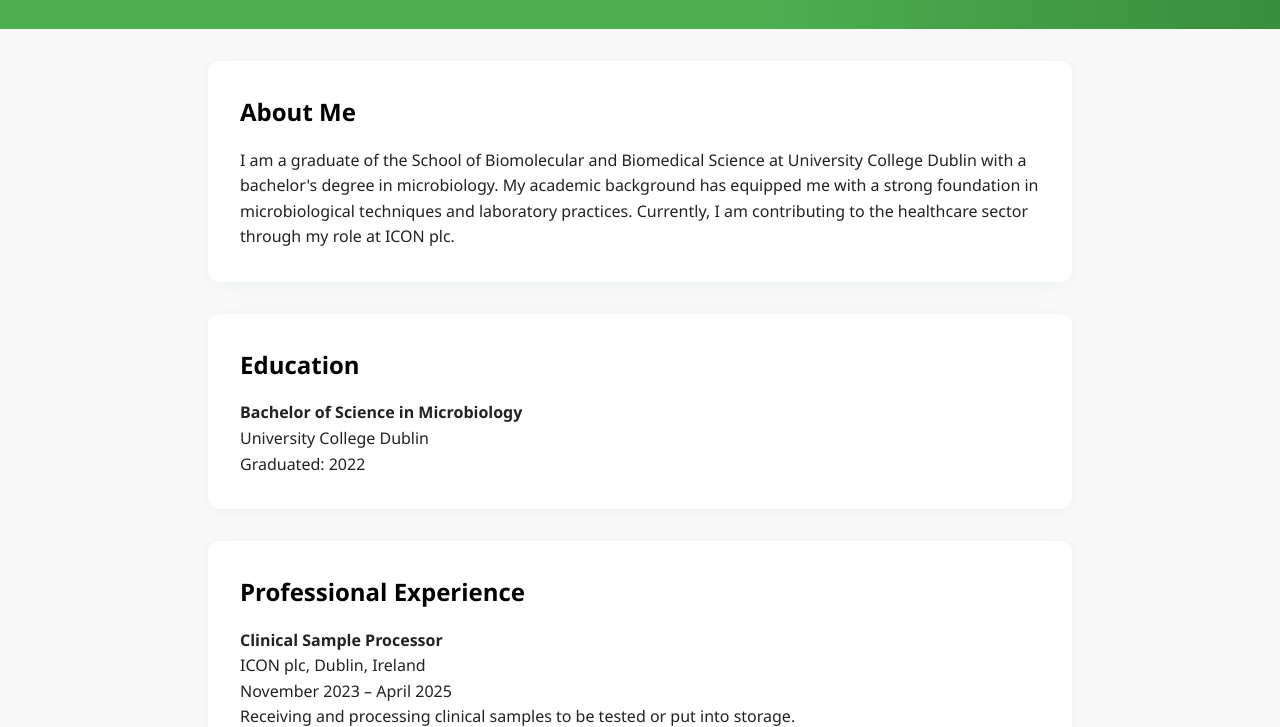
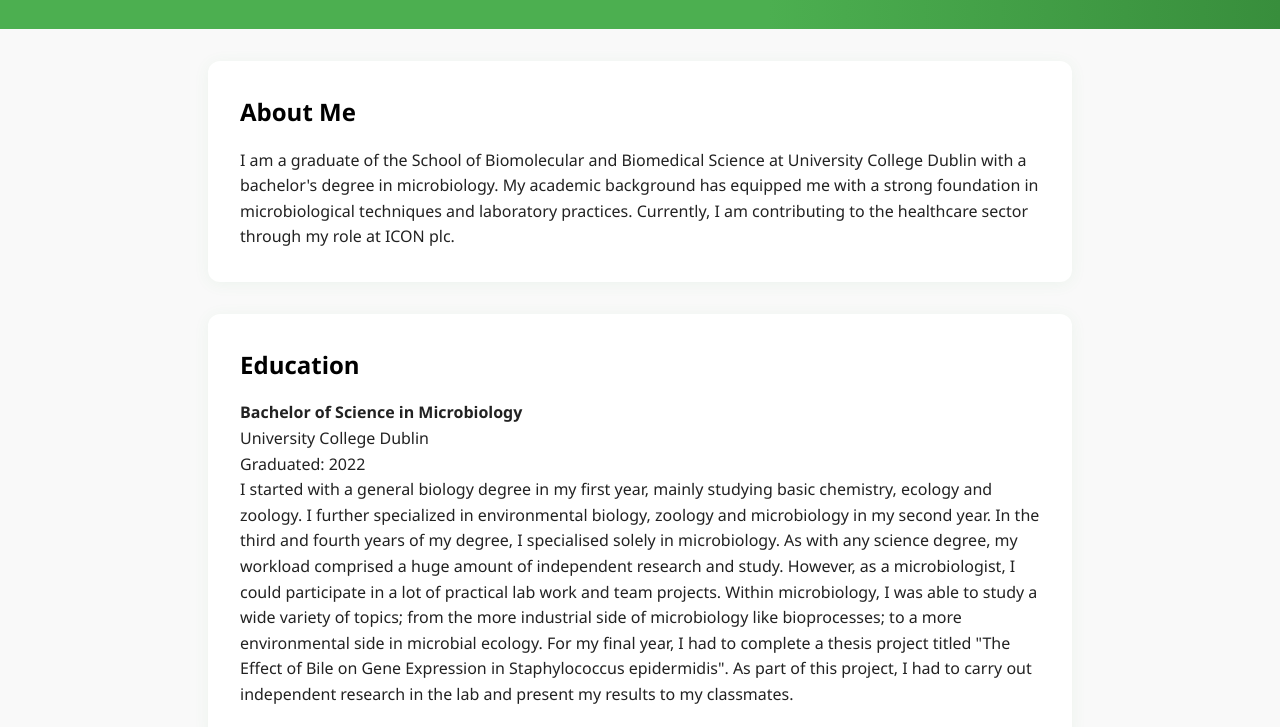
Before and after one commit to Aisffrench/portfolio-site, a plain HTML site: page index.html in a window 1280 px wide. Shown: the part 214-941 px from the top of the page. Drawn offline with Linux system fonts and the light colour scheme.

Commit message:
Add files via upload

```diff
--- a/index.html
+++ b/index.html
@@ -31,6 +31,7 @@
     <p><strong>Bachelor of Science in Microbiology</strong><br />
     University College Dublin<br />
     Graduated: 2022</p>
+    <p>I started with a general biology degree in my first year, mainly studying basic chemistry, ecology and zoology. I further specialized in environmental biology, zoology and microbiology in my second year. In the third and fourth years of my degree, I specialised solely in microbiology. As with any science degree, my workload comprised a huge amount of independent research and study. However, as a microbiologist, I could participate in a lot of practical lab work and team projects. Within microbiology, I was able to study a wide variety of topics; from the more industrial side of microbiology like bioprocesses; to a more environmental side in microbial ecology. For my final year, I had to complete a thesis project titled "The Effect of Bile on Gene Expression in Staphylococcus epidermidis". As part of this project, I had to carry out independent research in the lab and present my results to my classmates.</p>
   </section>
 
   <section id="experience">
```
